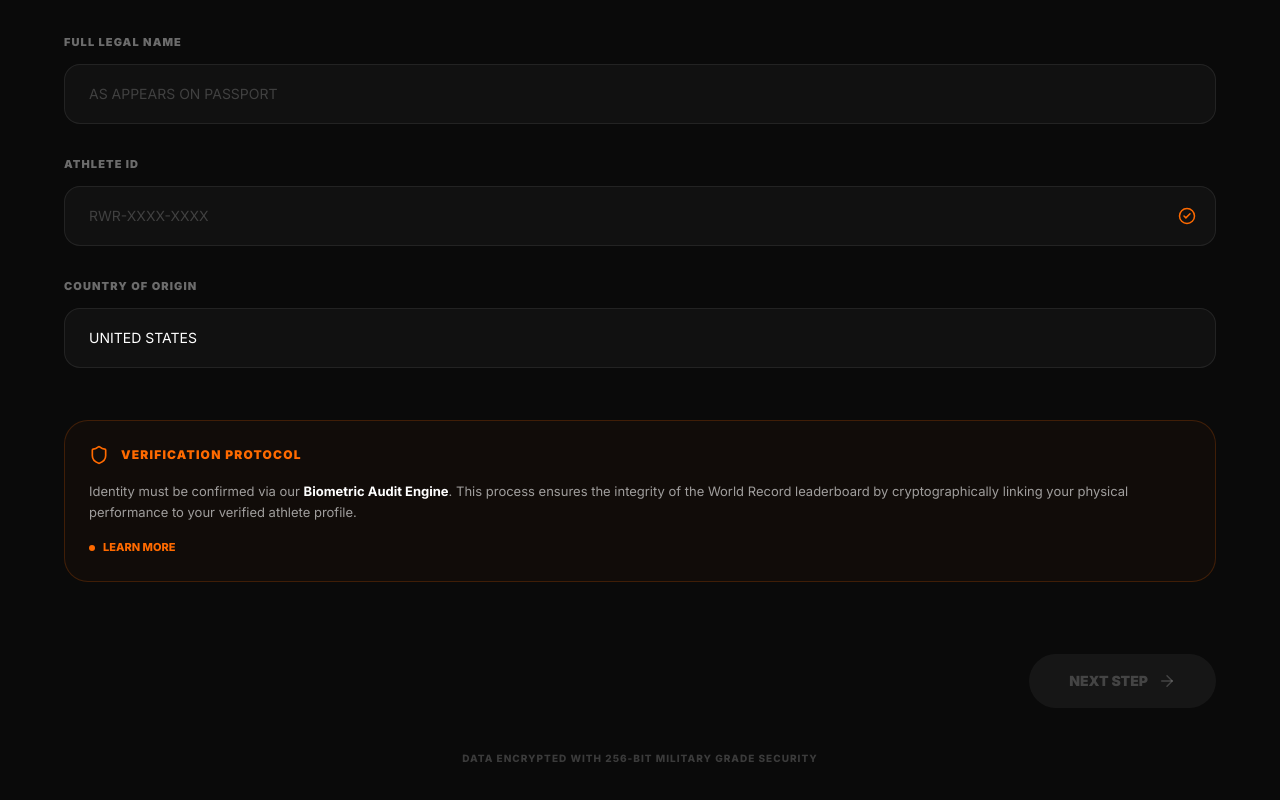
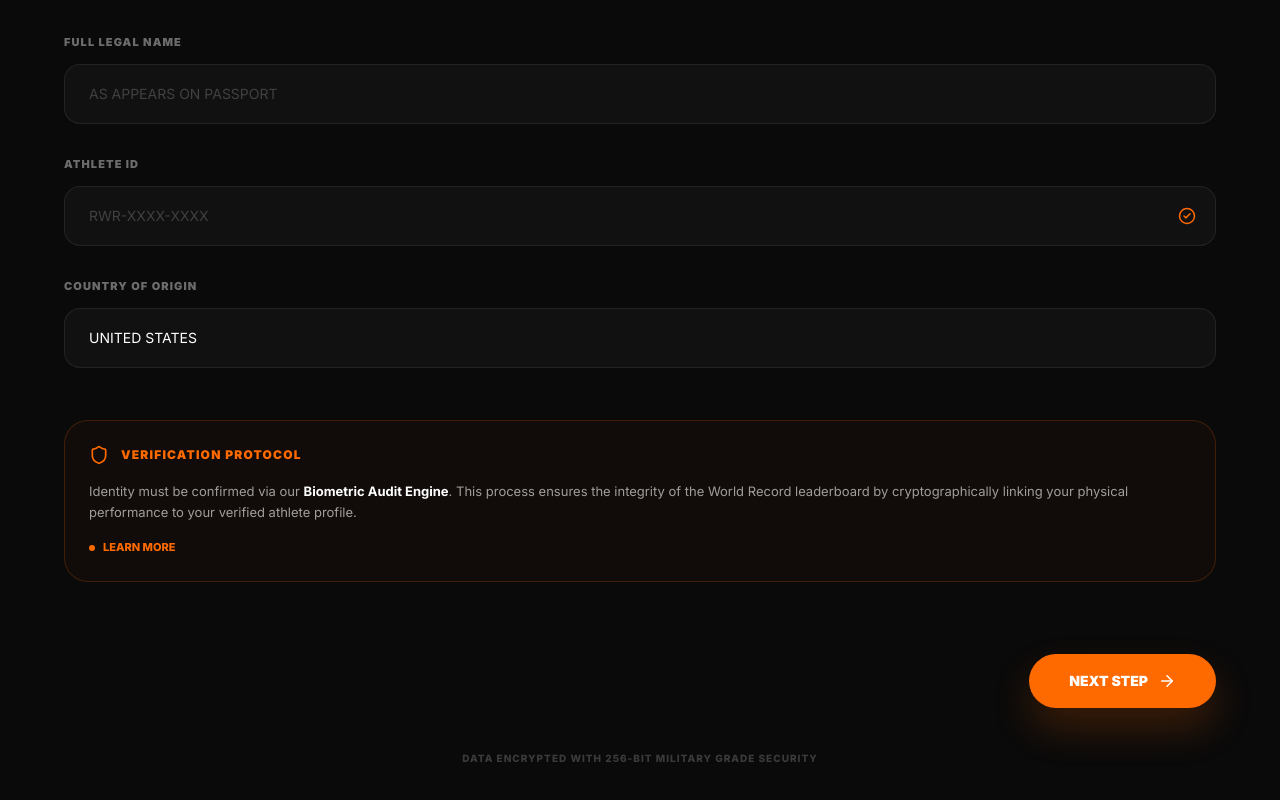
Before and after one commit to Manvi590/rogue, a React (Vite) app: page /verify in a window 1280 px wide. Shown: the part 282-1082 px from the top of the page. Built offline with nearby package versions, Linux system fonts and the light colour scheme.

Commit message:
Enable all submission buttons and restore primary orange styling

```diff
--- a/src/pages/Verify.jsx
+++ b/src/pages/Verify.jsx
@@ -151,21 +151,20 @@ const Verify = () => {
         <div style={{ display: "flex", justifyContent: "flex-end", marginTop: "40px" }}>
           <button
             onClick={nextStep}
-            disabled={!isStepValid()}
             style={{
-              background: isStepValid() ? "#FF6A00" : "rgba(255,255,255,0.05)",
-              color: isStepValid() ? "white" : "rgba(255,255,255,0.2)",
+              background: "#FF6A00",
+              color: "white",
               border: "none",
               borderRadius: "100px",
               padding: "16px 40px",
               fontSize: "14px",
               fontWeight: "900",
               textTransform: "uppercase",
-              cursor: isStepValid() ? "pointer" : "not-allowed",
+              cursor: "pointer",
               display: "flex",
               alignItems: "center",
               gap: "10px",
-              boxShadow: isStepValid() ? "0 20px 40px rgba(255, 106, 0, 0.2)" : "none",
+              boxShadow: "0 20px 40px rgba(255, 106, 0, 0.2)",
               transition: "all 0.3s"
             }}
           >
@@ -272,21 +271,20 @@ const Verify = () => {
         </button>
         <button
           onClick={nextStep}
-          disabled={!isStepValid()}
           style={{
-            background: isStepValid() ? "#FF6A00" : "rgba(255,255,255,0.05)",
-            color: isStepValid() ? "white" : "rgba(255,255,255,0.2)",
+            background: "#FF6A00",
+            color: "white",
             border: "none",
             borderRadius: "100px",
             padding: "16px 40px",
             fontSize: "14px",
             fontWeight: "900",
             textTransform: "uppercase",
-            cursor: isStepValid() ? "pointer" : "not-allowed",
+            cursor: "pointer",
             display: "flex",
             alignItems: "center",
             gap: "10px",
-            boxShadow: isStepValid() ? "0 20px 40px rgba(255, 106, 0, 0.2)" : "none",
+            boxShadow: "0 20px 40px rgba(255, 106, 0, 0.2)",
             transition: "all 0.3s"
           }}
         >
@@ -416,21 +414,20 @@ const Verify = () => {
         </button>
         <button
           onClick={nextStep}
-          disabled={!isStepValid()}
           style={{
-            background: isStepValid() ? "#FF6A00" : "rgba(255,255,255,0.05)",
-            color: isStepValid() ? "white" : "rgba(255,255,255,0.2)",
+            background: "#FF6A00",
+            color: "white",
             border: "none",
             borderRadius: "100px",
             padding: "16px 40px",
             fontSize: "14px",
             fontWeight: "900",
             textTransform: "uppercase",
-            cursor: isStepValid() ? "pointer" : "not-allowed",
+            cursor: "pointer",
             display: "flex",
             alignItems: "center",
             gap: "10px",
-            boxShadow: isStepValid() ? "0 20px 40px rgba(255, 106, 0, 0.2)" : "none",
+            boxShadow: "0 20px 40px rgba(255, 106, 0, 0.2)",
             transition: "all 0.3s"
           }}
         >
```
